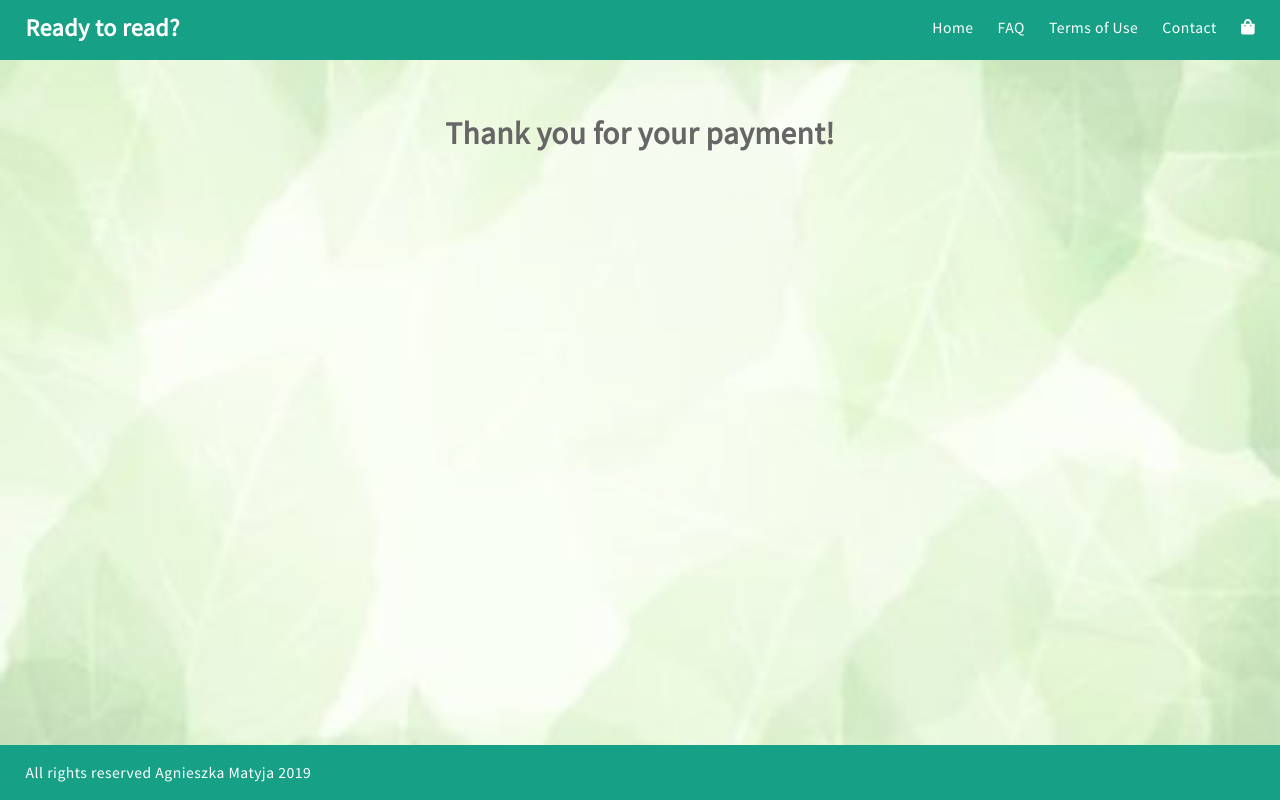
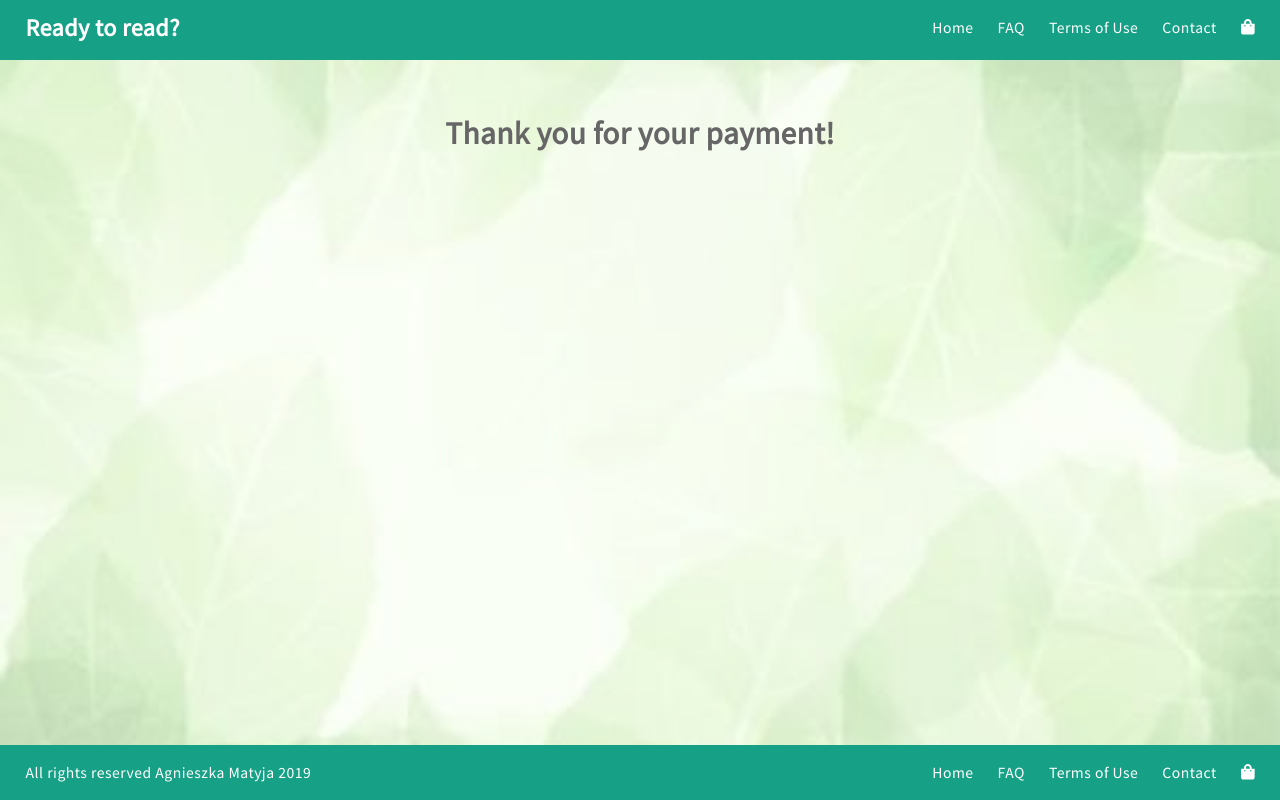
Before and after one commit to agmatyja/projectShop, a React (Create React App) app in the folder client/: page /payment in a window 1280 px wide. Built offline with nearby package versions, Linux system fonts and the light colour scheme.

Commit message:
menu in the footer (in line with the specification)

```diff
--- a/client/src/components/features/Footer/Footer.js
+++ b/client/src/components/features/Footer/Footer.js
@@ -1,11 +1,16 @@
 import React from 'react';
 import './Footer.scss';
+import MainMenu from '../../layout/MainMenu/MainMenu';
+import {links} from '../NavBar/NavBar';
 
 class Footer extends React.Component {
   render() {
+    const count = this.props.count;
+
     return (
       <nav className="footer">
         <p>All rights reserved Agnieszka Matyja 2019</p>
+        <MainMenu links={links(count)} />
       </nav>
     );
   }
--- a/client/src/components/features/Footer/Footer.scss
+++ b/client/src/components/features/Footer/Footer.scss
@@ -7,4 +7,17 @@
   width: 100%;
   padding-left: 2%;
   padding-right: 2%;
+  display: flex;
+  justify-content: space-between;
+
+  a {
+    color: #fff;
+    &.active {
+      color: #fff;
+      border-bottom: 1px solid #fff;
+    }
+    &:hover {
+      color: #fff;
+    }
+  }
 }
--- /dev/null
+++ b/client/src/components/features/Footer/FooterContainer.js
@@ -0,0 +1,12 @@
+import { connect } from 'react-redux';
+import { getNumberOfCartItems } from '../../../redux/ProductsRedux';
+import Footer from './Footer';
+
+const mapStateToProps = state => ({
+  count: getNumberOfCartItems(state)
+});
+
+const mapDispatchToProps = dispatch => ({
+});
+
+export default connect(mapStateToProps, mapDispatchToProps)(Footer);
--- a/client/src/components/features/NavBar/NavBar.js
+++ b/client/src/components/features/NavBar/NavBar.js
@@ -6,24 +6,23 @@ import { faShoppingBag } from "@fortawesome/free-solid-svg-icons";
 import { FontAwesomeIcon } from "@fortawesome/react-fontawesome";
 
 
+export const links = (count) => [
+  { path: '/', title: 'Home' },
+  { path: '/faq', title: 'FAQ' },
+  { path: '/Terms of use', title: 'Terms of Use' },
+  { path: '/contact', title: 'Contact' },
+  { path: '/cart', title: (<span><FontAwesomeIcon icon={faShoppingBag} /> {count > 0 ? <span>({count})</span> : null}</span>)}
+]
+
+
 class NavBar extends React.Component {
-
   render() {
     const count = this.props.count;
-    const links = [
-      { path: '/', title: 'Home' },
-      { path: '/faq', title: 'FAQ' },
-      { path: '/Terms of use', title: 'Terms of Use' },
-      { path: '/contact', title: 'Contact' },
-      { path: '/cart', title: (<span><FontAwesomeIcon icon={faShoppingBag} /> {count > 0 ? <span>({count})</span> : null}</span>)}
-    ]
 
     return (
       <nav className="navbar">
-
         <Logo />
-        <MainMenu links={links} />
-
+        <MainMenu links={links(count)} />
       </nav>
     );
   }
--- a/client/src/components/features/ProductSummary/ProductSummary.js
+++ b/client/src/components/features/ProductSummary/ProductSummary.js
@@ -1,7 +1,7 @@
 import React from 'react';
 import { Link } from 'react-router-dom';
 import { PropTypes } from 'prop-types';
-import {ToastsContainer, ToastsStore, ToastsContainerPosition} from 'react-toasts';
+import { ToastsStore } from 'react-toasts';
 import './ProductSummary.scss';
 
 import SmallTitle from '../../common/SmallTitle/SmallTitle';
--- a/client/src/components/layout/MainLayout/MainLayout.js
+++ b/client/src/components/layout/MainLayout/MainLayout.js
@@ -1,7 +1,7 @@
 import React from 'react';
 import PageContainer from '../PageContainer/PageContainer';
 import NavBar from '../../features/NavBar/NavBarContainer';
-import Footer from '../../features/Footer/Footer';
+import Footer from '../../features/Footer/FooterContainer';
 import './MainLayout.scss';
 
 const MainLayout = ({ children }) => (
```
Also changed, not shown: client/src/components/features/Footer/.Footer.scss (deleted).
